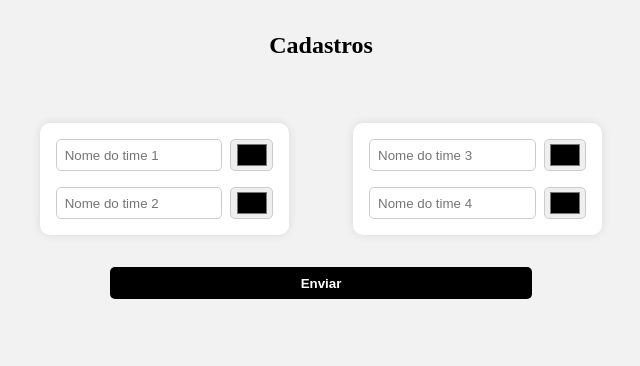
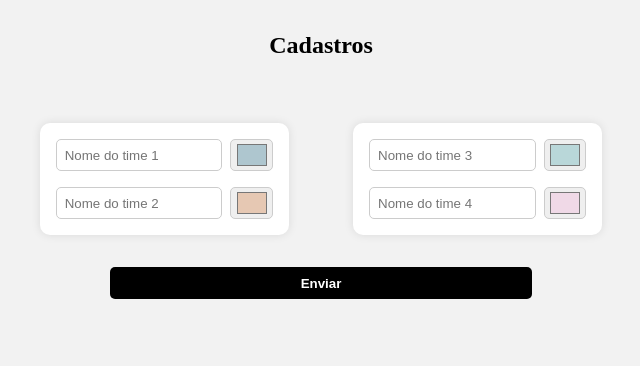
Before and after one commit to RafaMPinheiro/DESIGN-DE-INTERACAO, a plain HTML site: page Trab1/index.html in a window 1280 px wide. Shown: the whole page, without its empty margins (319-959 px from the left). Drawn offline with Linux system fonts and the light colour scheme.

Commit message:
Create README.md

```diff
--- a/Trab1/index.html
+++ b/Trab1/index.html
@@ -29,6 +29,7 @@
                 type="color"
                 id="colorTime1"
                 placeholder="Sua cor"
+                value="#AEC6CF"
                 required
               />
             </div>
@@ -45,6 +46,7 @@
                 type="color"
                 id="colorTime2"
                 placeholder="Sua cor"
+                value="#E6C8B3"
                 required
               />
             </div>
@@ -63,6 +65,7 @@
                 type="color"
                 id="colorTime3"
                 placeholder="Sua cor"
+                value="#B9D7D9"
                 required
               />
             </div>
@@ -79,6 +82,7 @@
                 type="color"
                 id="colorTime4"
                 placeholder="Sua cor"
+                value="#F0D9E7"
                 required
               />
             </div>
```
Also changed, not shown: 1 other file.
